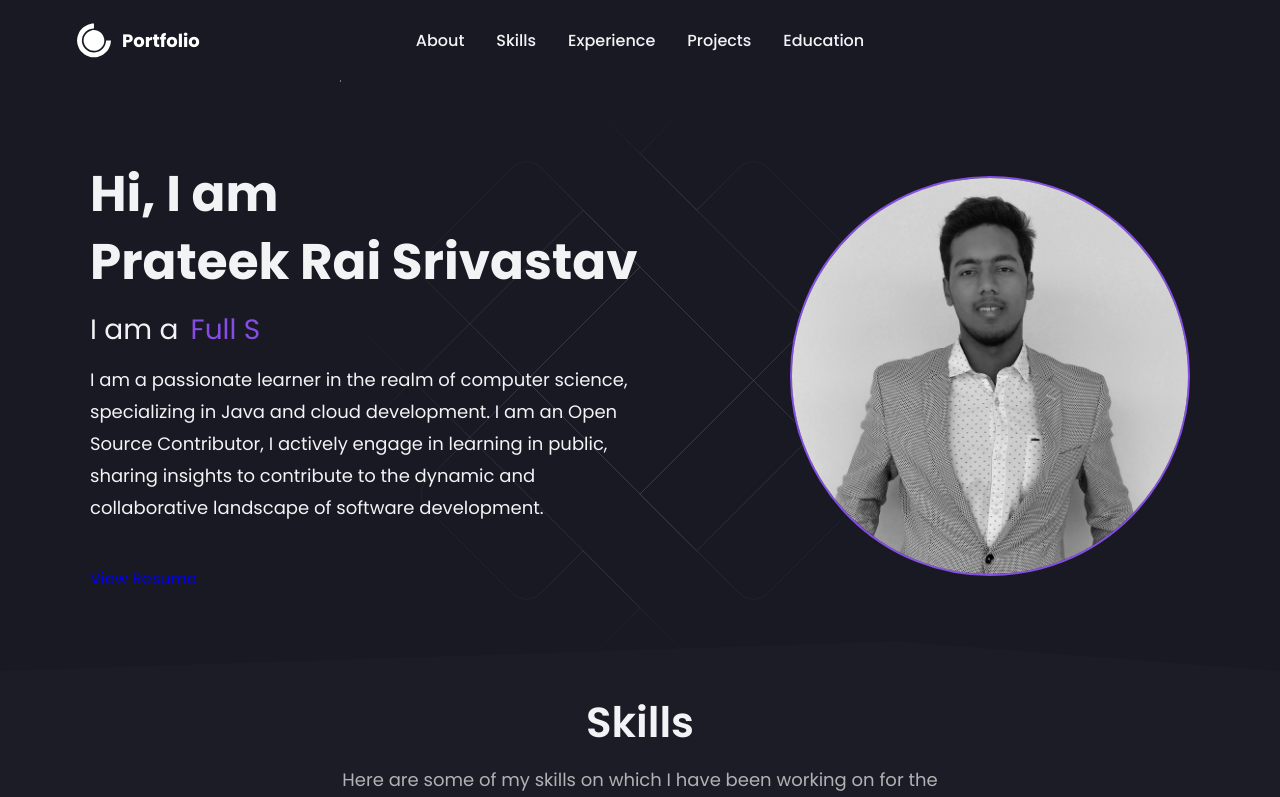
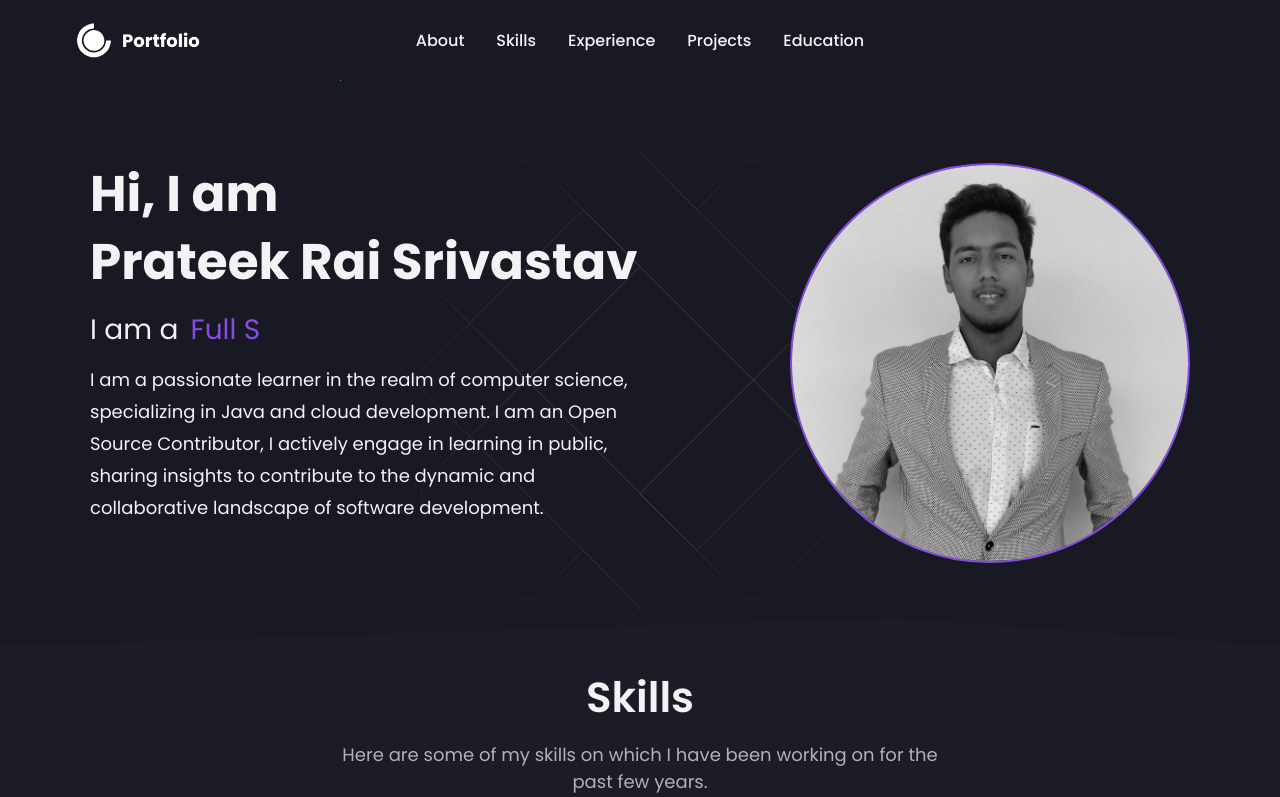
Before and after one commit to prateekrai1/Portfolio, a React (Create React App) app in the folder my-portfolio/: page / in a window 1280 px wide. Shown: the top 797 px of the page. Built offline with nearby package versions, Linux system fonts and the light colour scheme.

Commit message:
Resume issue subsided

```diff
--- a/my-portfolio/src/components/HeroSection/index.js
+++ b/my-portfolio/src/components/HeroSection/index.js
@@ -238,7 +238,7 @@ const Hero = () => {
               </Span>
             </TextLoop>
             <SubTitle>{Bio.description}</SubTitle>
-          <Resume/>
+          {/* <Resume/> */}
           </HeroLeftContainer>
           <HeroRightContainer>
             <Image src={Prateekpicture} alt="hero"/>
```
